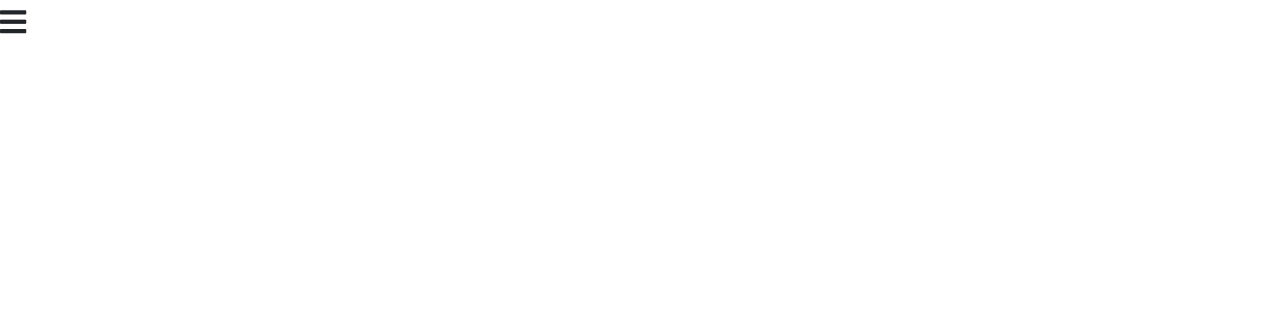
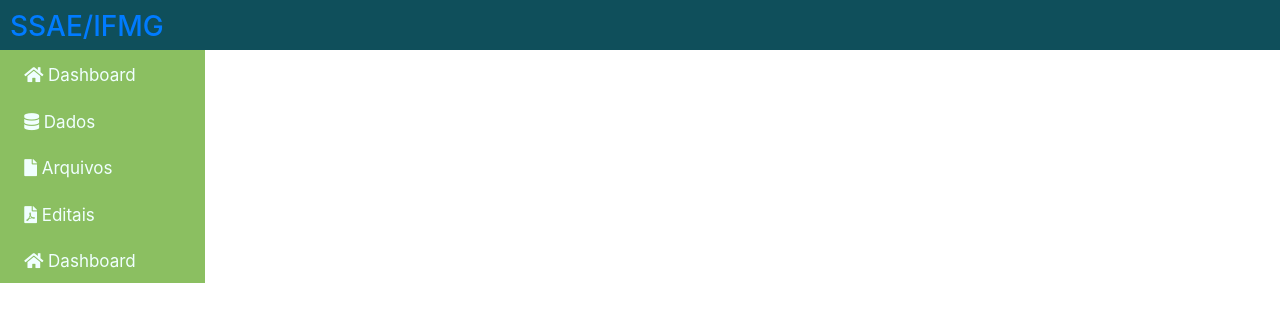
Before and after one commit to xCall/SSAE-ifmg, a plain HTML site: page dashboard.html in a window 1280 px wide. Drawn offline with Linux system fonts and the light colour scheme.

Commit message:
Nova Versao do Dashboard

```diff
--- a/css/dashboard.css
+++ b/css/dashboard.css
@@ -1,22 +1,31 @@
 @charset "UTF-8";
-* {
-    margin: 0;
-    padding: 0;
+
+.cabecalho {
+    background-color: #0F4F5B;
+    width: 100%;
+    height: 50px;
+    text-align: justify;
+    padding: 10px;
+    clear: both;
 }
-#check {
-   display: none;
-   z-index: 2;
+.barra-lateral {
+    background-color: #8BBF61;
+    height: 100%;
+    width: 16%;
 }
-#check:checked ~ .barra {
-    transform:
+.alinhamento {
+    clear: both;
+    position: relative;
+    left: 0;
 }
-.icone {
-    font-size: 30px;
+.ul-dash {
+    text-align: justify;
 }
-.barra {
-    position: fixed;
-    background-color: #ccc;
-    width: 300px;
-    height: 100%;
-    left: -300px;
+.li-dash {
+    padding-top: 5px;
+    font-size: 17px;
+    margin-left: 4%;
 }
+.nav-link {
+    color: azure;
+}
--- a/dashboard.html
+++ b/dashboard.html
@@ -17,18 +17,53 @@
     <!--Style Proprietario-->
     <link rel="stylesheet" href="css/dashboard.css">
     <!--Font Awesome-->
-    <link rel="stylesheet" href="https://use.fontawesome.com/releases/v5.7.2/css/all.css" integrity="sha384-fnmOCqbTlWIlj8LyTjo7mOUStjsKC4pOpQbqyi7RrhN7udi9RwhKkMHpvLbHG9Sr" crossorigin="anonymous">
+    <link rel="stylesheet" href="https://use.fontawesome.com/releases/v5.7.2/css/all.css" integrity="sha384-fnmOCqbTlWIlj8LyTjo7mOUStjsKC4pOpQbqyi7RrhN7udi9RwhKkMHpvLbHG9Sr"
+        crossorigin="anonymous">
 </head>
+
 <body>
-   <input type="checkbox" name="" id="check">
-   <label class="icone" for="check"><i class="fas fa-bars"></i></label>
-    <div class="barra">
-        <nav>
-            <a href="#">Lorem Ipsum <br></a>
-            <a href="#">Lorem Ipsum <br></a>
-            <a href="#">Lorem Ipsum <br></a>
-            <a href="#">Lorem Ipsum <br></a>
+    <div class="cabecalho">
+        <nav class="">
+            <h3>
+                <a href="#">SSAE/IFMG</a>
+            </h3>
+            <!-- mais conteudos aqui -->
         </nav>
     </div>
+    <div class="barra-lateral">
+        <div class="">
+            <div class="alinhamento">
+                <ul class="nav ul-dash flex-column">
+                    <li class="nav-item li-dash">
+                        <a href="" class="nav-link">
+                            <i class="fas fa-home"></i> Dashboard
+                        </a>
+                    </li>
+                    <li class="nav-item li-dash">
+                        <a href="" class="nav-link">
+                            <i class="fas fa-database"></i>
+                            </i> Dados
+                        </a>
+                    </li>
+                    <li class="nav-item li-dash">
+                        <a href="" class="nav-link">
+                            <i class="fas fa-file"></i> Arquivos
+                        </a>
+                    </li>
+                    <li class="nav-item li-dash">
+                        <a href="" class="nav-link">
+                            <i class="fas fa-file-pdf"></i> Editais
+                        </a>
+                    </li>
+                    <li class="nav-item li-dash">
+                        <a href="" class="nav-link">
+                            <i class="fas fa-home"></i> Dashboard
+                        </a>
+                    </li>
+                </ul>
+            </div>
+        </div>
+    </div>
 </body>
+
 </html>
```
